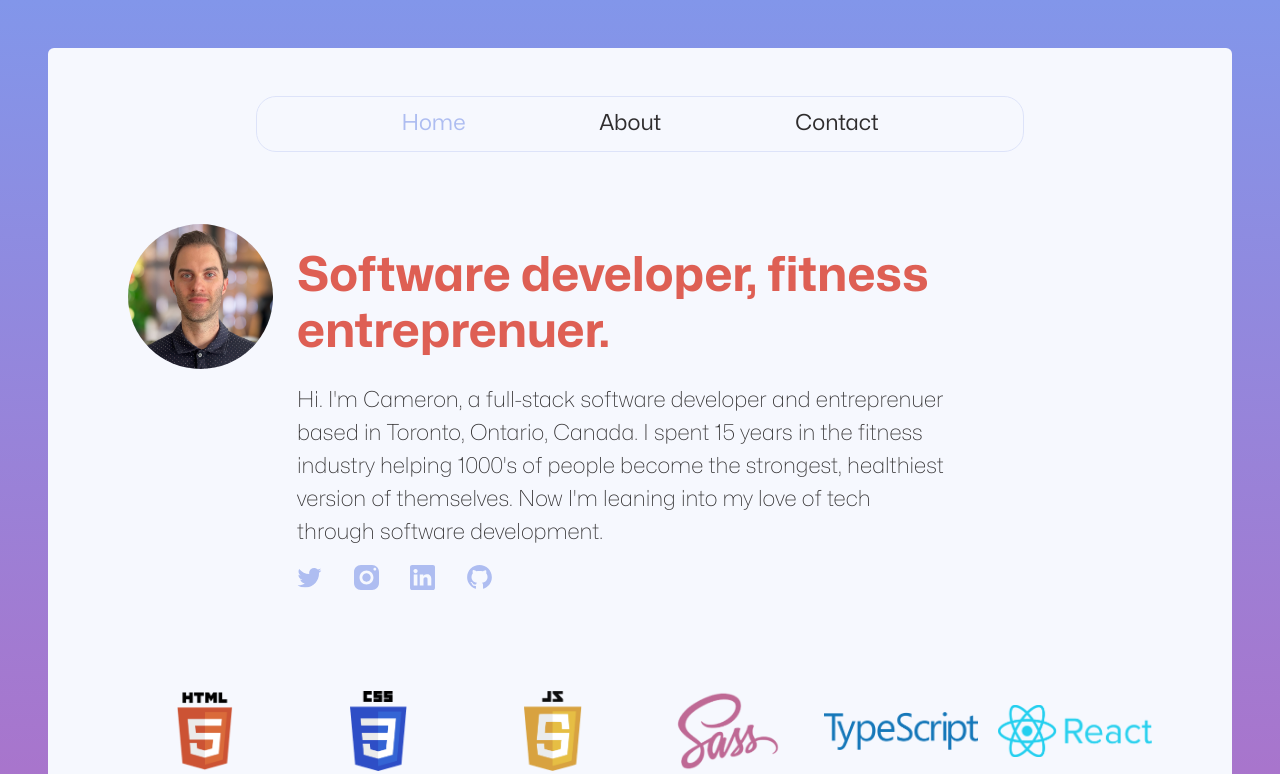
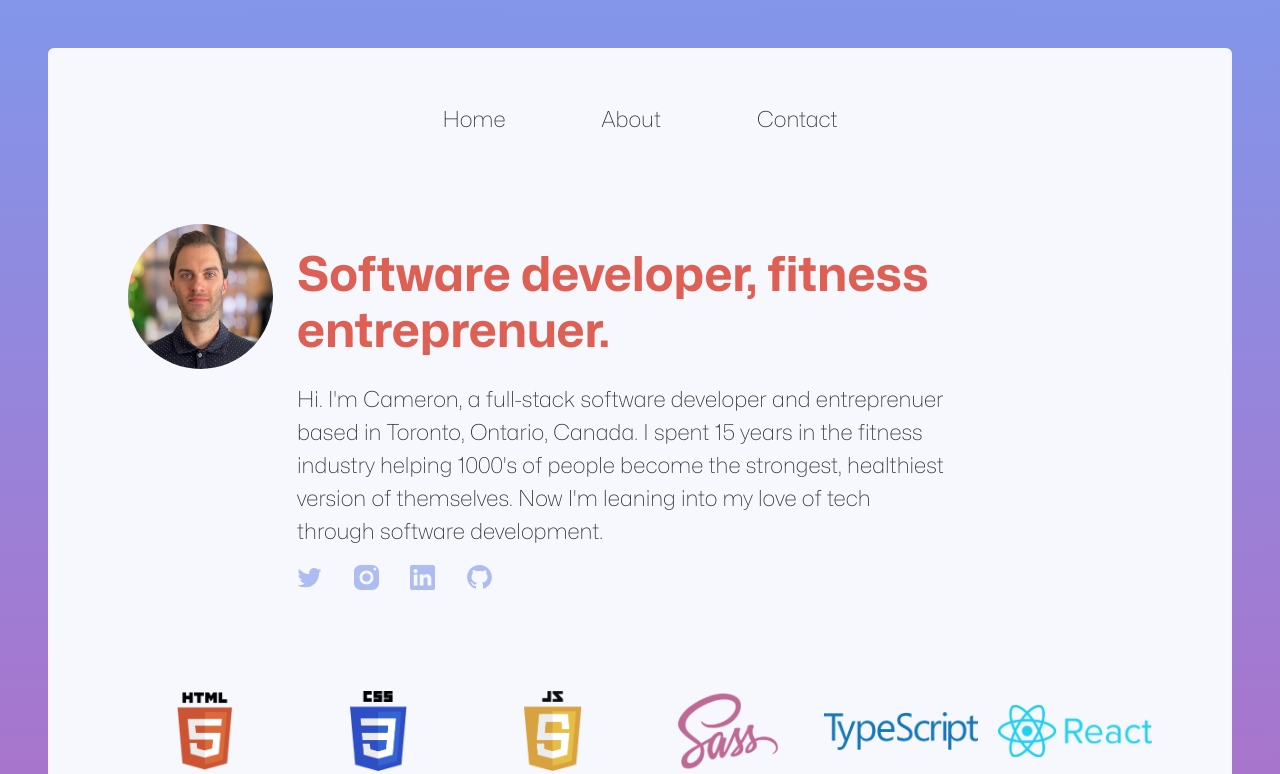
Before and after one commit to cameronmakarchuk/portfolio-site-client, a React (Create React App) app: page / in a window 1280 px wide. Shown: the top 774 px of the page. Built offline with nearby package versions, Linux system fonts and the light colour scheme.

Commit message:
feat: dynamically add blur to header, disable active

```diff
--- a/src/components/PageHeader/PageHeader.scss
+++ b/src/components/PageHeader/PageHeader.scss
@@ -27,41 +27,46 @@
     }
 
     &__nav-list {
-        width: 50vw;
-        min-width: 190px;
         margin: 0;
-        padding: 0.65rem;
+        padding: 0.5rem;
         list-style: none;
         display: flex;
         justify-content: space-evenly;
         align-items: center;
-        border-radius: 20px;
-        border: 0.5px solid $primary-six-grey;
-        background-color: $primary-seven-white;
+        transition: all 0.5s linear;
 
-        @include tablet {
-            width: 50vw;
+
+        &--blur {
+            border-radius: 25px;
+            background-color: $primary-six-grey;
+            backdrop-filter: blur(20px) saturate(1.7);
         }
-
-        @include desktop {
-            width: 60vw;
-        }
-
     }
 
     &__nav-item {
         @include bodyCopy;
-        font-weight: 400;
         font-size: 12px;
         margin: 0;
+        padding: 0 1.5rem;
+
+        @include tablet {
+            padding: 0 2.0rem;
+        }
+
+        @include desktop {
+            padding: 0 3.0rem
+        }
 
         &:hover {
-            color: $primary-four-blue;
+            color: $primary-five-lightblue;
         }
 
-        &--active {
-            color: $primary-five-lightblue;
-        }
+        // FIXME: need to calculate padding when active is applied
+        // &--active {
+        //     background-color: $primary-seven-white;
+        //     padding: 0.65rem;
+        //     border-radius: 25px;
+        // }
 
     }
 
--- a/src/components/PageHeader/PageHeader.tsx
+++ b/src/components/PageHeader/PageHeader.tsx
@@ -1,5 +1,5 @@
 import "./PageHeader.scss";
-import { useState } from "react";
+import { useEffect, useState } from "react";
 // import darkToggleIcon from "../../assets/icons/dark_mode_FILL0_wght400_GRAD0_opsz48.svg";
 // import _lightToggleIcon from "../../assets/icons/light_mode_FILL0_wght400_GRAD0_opsz48.svg";
 import { NavLink, useLocation } from "react-router-dom";
@@ -7,10 +7,28 @@ import { NavLink, useLocation } from "react-router-dom";
 export default function PageHeader(): JSX.Element {
 	const location = useLocation();
 	const [active, setActive] = useState<string>(location.pathname);
+	const [blur, setBlur] = useState<boolean>(false);
+
+	useEffect(() => {
+		const handleScroll = () => {
+			setBlur(window.scrollY > 0);
+		};
+
+		window.addEventListener("scroll", handleScroll);
+
+		return () => window.removeEventListener("scroll", handleScroll);
+	}, []);
+
 	return (
 		<header className="page-header">
 			<nav className="page-header__nav">
-				<ul className="page-header__nav-list">
+				<ul
+					className={
+						blur
+							? "page-header__nav-list page-header__nav-list--blur"
+							: "page-header__nav-list"
+					}
+				>
 					<NavLink
 						to="/"
 						className="page-header__nav-link"
```
